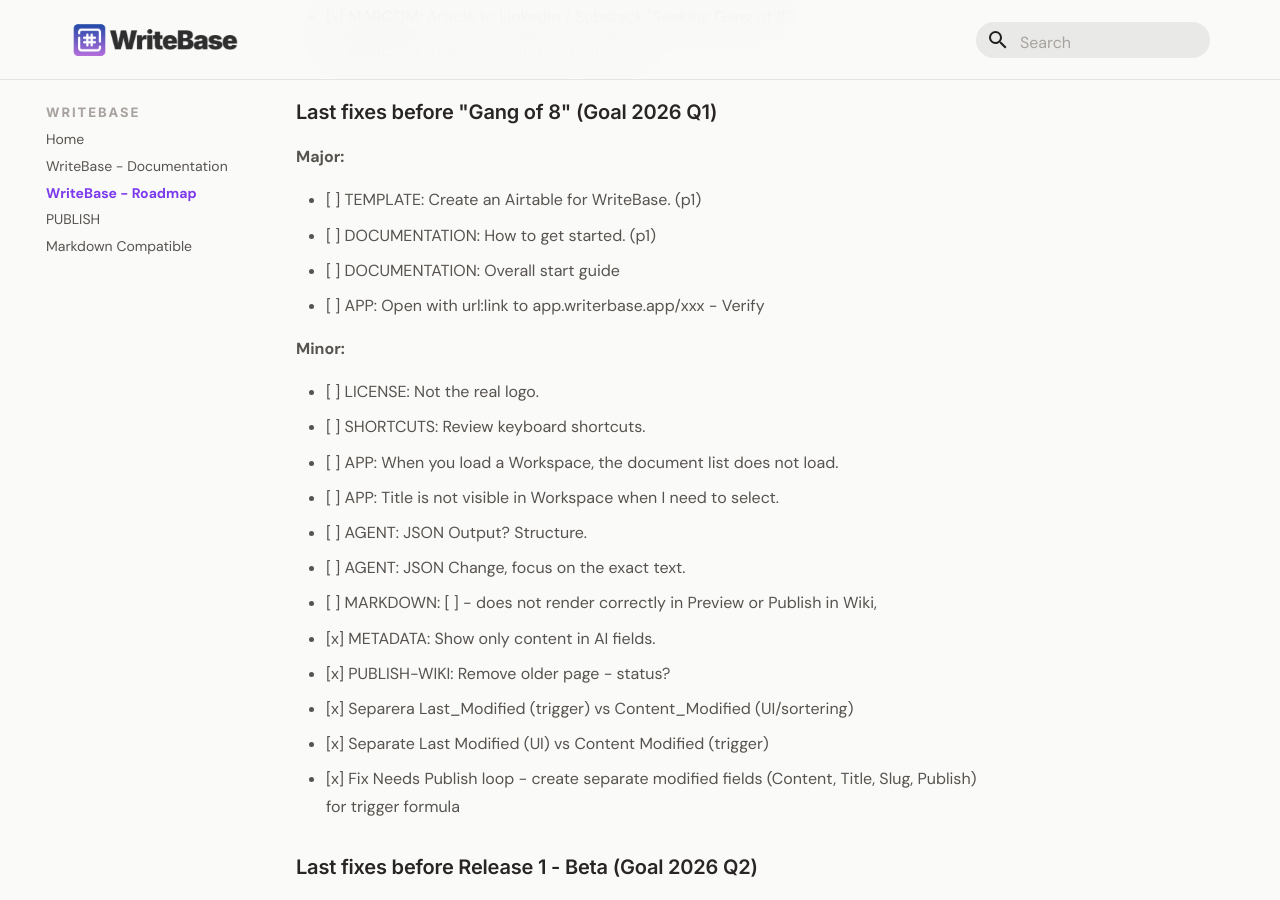
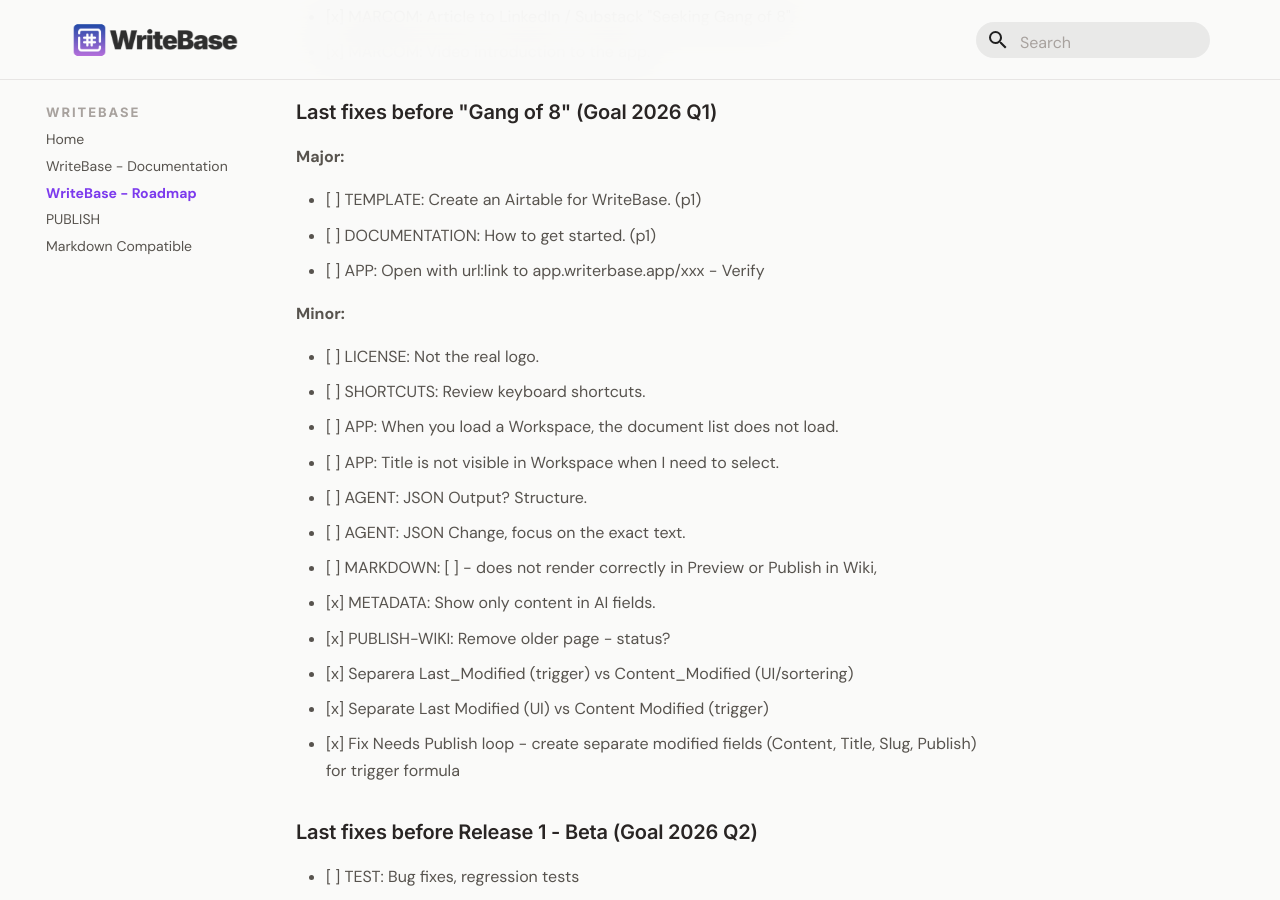
Before and after one commit to larssonhthomas-afk/writebase-docs, an MkDocs documentation site: the page built from docs/009-writebase-roadmap.md, in a window 1280 px wide and 900 px high, scrolled down 450 px. Built offline with MkDocs 1.6.1 and Material for MkDocs 9.7.7, drawn with Linux system fonts in a browser that asks for light colours; some web fonts are replaced.

Commit message:
Update 009-writebase-roadmap.md

```diff
--- a/docs/009-writebase-roadmap.md
+++ b/docs/009-writebase-roadmap.md
@@ -26,7 +26,6 @@ This Backlog has a priority 1-3.
 
 - [ ] TEMPLATE: Create an Airtable for WriteBase. (p1)
 - [ ] DOCUMENTATION: How to get started. (p1)
-- [ ] DOCUMENTATION: Overall start guide
 - [ ] APP: Open with url:link to app.writerbase.app/xxx - Verify
 
 **Minor:**
```
